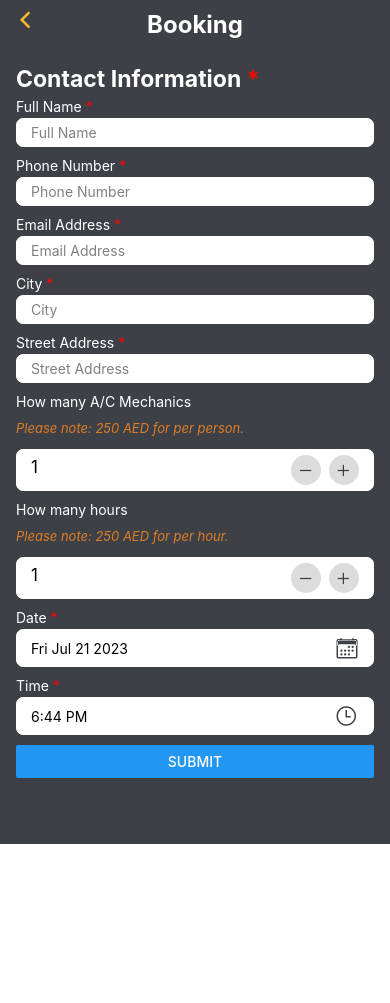
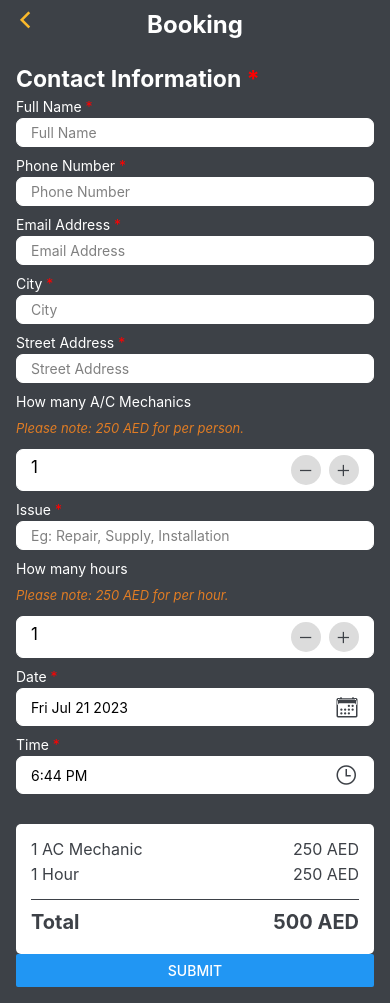
Before and after one commit to ishanz22/Qfix-React-Native-App, a React Native app: screen /booking in a window 390 px wide. Before the commit the page ends 844 px from the top, so only its background shows below. Built offline with nearby package versions, Linux system fonts and the light colour scheme.

Commit message:
Total Cost

```diff
--- a/src/components/Booking.tsx
+++ b/src/components/Booking.tsx
@@ -44,7 +44,6 @@ const Booking = () => {
       setHours(hours - 1);
     }
   };
-
   const showDatepicker = () => {
     setShowDatePicker(true);
     console.log("show date pressed");
@@ -96,6 +95,7 @@ const Booking = () => {
             hours: 1,
             selectedDate: "",
             selectedTime,
+            jobDescription: "",
           }}
           onSubmit={(values) => {
             // You can handle form submission here
@@ -105,6 +105,8 @@ const Booking = () => {
             console.log("Number of hours:", hours);
             console.log("date", selectedDate);
             console.log("Time:", formatTime(selectedTime));
+            console.log("Issue:", values.jobDescription);
+            console.log("Total Value:", acMechanics * 250 + hours * 250);
           }}
         >
           {({ handleChange, handleBlur, handleSubmit, values }) => (
@@ -293,6 +295,30 @@ const Booking = () => {
                 <Text
                   style={[
                     styles.inputLabel,
+                    selectedItem === "jobDescription" &&
+                      styles.selectedInputLabel,
+                  ]}
+                >
+                  Issue
+                  <Text style={{ color: "red" }}> *</Text>
+                </Text>
+                <TextInput
+                  style={[
+                    styles.input,
+                    selectedItem === "jobDescription" && styles.selectedInput,
+                  ]}
+                  placeholder="Eg: Repair, Supply, Installation"
+                  placeholderTextColor="grey"
+                  value={values.jobDescription}
+                  onChangeText={handleChange("jobDescription")}
+                  onBlur={handleBlur("jobDescription")}
+                  onFocus={() => setSelectedItem("jobDescription")}
+                />
+              </View>
+              <View style={styles.inputContainer}>
+                <Text
+                  style={[
+                    styles.inputLabel,
                     selectedItem === "hours" && styles.selectedInputLabel,
                   ]}
                 >
@@ -405,6 +431,30 @@ const Booking = () => {
                   </TouchableOpacity>
                 </View>
               </View>
+
+              <View style={styles.totalContainer}>
+                <View style={styles.totalValueContainer}>
+                  <Text style={styles.totalLabel}>
+                    {acMechanics}{" "}
+                    {acMechanics === 1 ? "AC Mechanic" : "AC Mechanics"}
+                  </Text>
+                  <Text style={styles.totalValue}>{acMechanics * 250} AED</Text>
+                </View>
+                <View style={styles.totalValueContainer}>
+                  <Text style={styles.totalLabel}>
+                    {hours} {hours === 1 ? "Hour" : "Hours"}
+                  </Text>
+                  <Text style={styles.totalValue}>{hours * 250} AED</Text>
+                </View>
+                <View style={styles.separator} />
+                <View style={styles.totalValueContainer}>
+                  <Text style={styles.totalLast}>Total </Text>
+                  <Text style={styles.totalLast}>
+                    {acMechanics * 250 + hours * 250} AED
+                  </Text>
+                </View>
+              </View>
+
               <Button
                 onPress={handleSubmit}
                 title="Submit"
@@ -509,6 +559,35 @@ const styles = StyleSheet.create({
     borderColor: "white",
     borderWidth: 1,
   },
+  totalContainer: {
+    marginTop: 20,
+    backgroundColor: "white",
+    padding: 15,
+    borderRadius: 5,
+  },
+  totalValueContainer: {
+    flexDirection: "row",
+    justifyContent: "space-between",
+    marginBottom: 5,
+  },
+  totalLabel: {
+    fontSize: 16,
+    color: "#3D4147",
+  },
+  totalLast:{
+    fontSize: 20,
+    color: "#3D4147",
+    fontWeight:'bold'
+  },
+  totalValue: {
+    fontSize: 16,
+    color: "#3D4147",
+  },
+  separator: {
+    borderBottomWidth: 0.5,
+    borderBottomColor: "#3D4147",
+    marginVertical: 10,
+  },
 });
 
 export default Booking;
```
